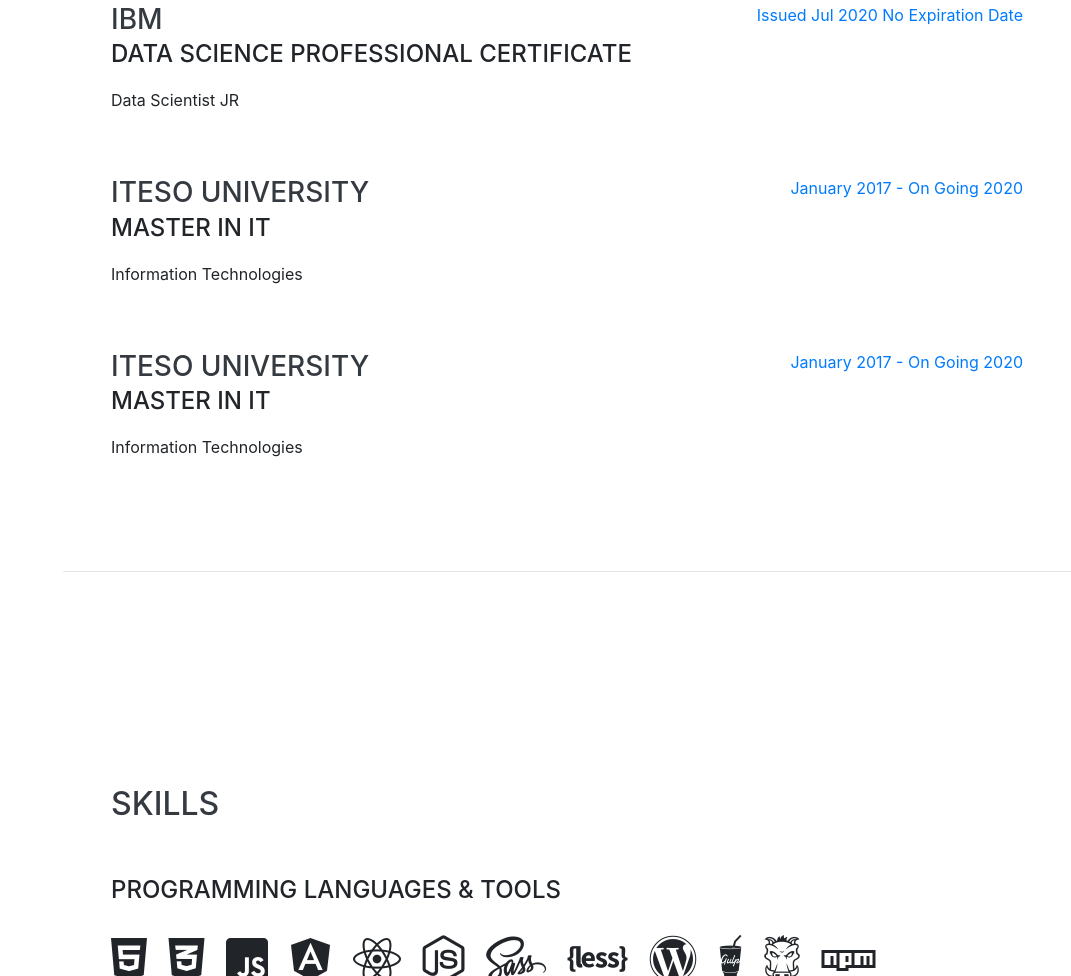
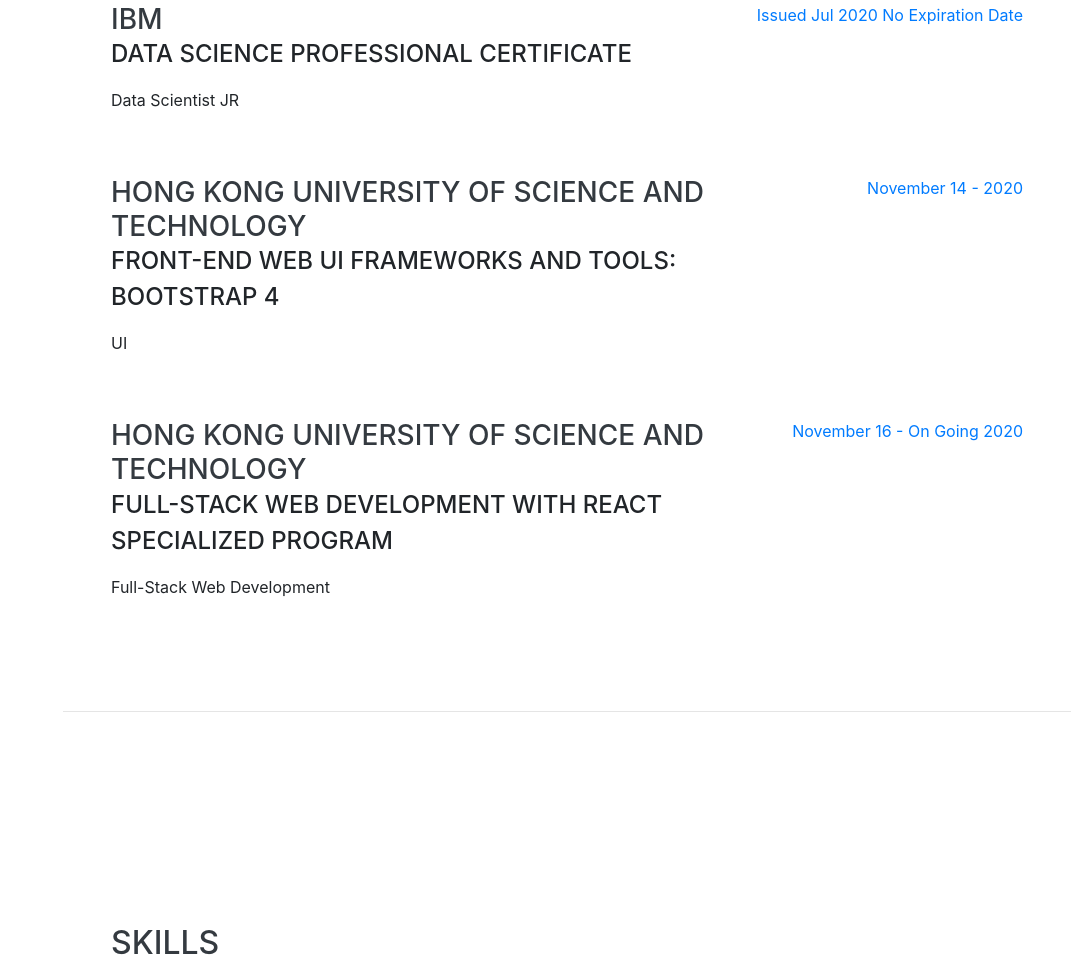
Before and after one commit to Ricadogovea/resume, a website with bundled scripts: page index.html in a window 1280 px wide. Shown: the part 2069-3045 px from the top of the page, without its empty margins (209-1280 px from the left). Built offline with nearby package versions, Linux system fonts and the light colour scheme; a web font is replaced by a local one.

Commit message:
Update index.html

```diff
--- a/index.html
+++ b/index.html
@@ -170,25 +170,25 @@
 
         <div class="resume-item d-flex flex-column flex-md-row justify-content-between mb-5">
           <div class="resume-content">
-            <h3 class="mb-0">ITESO University </h3>
-            <div class="subheading mb-3">Master in IT</div>
-            <div>Information Technologies</div>
+            <h3 class="mb-0">Hong Kong University of Science and Technology </h3>
+            <div class="subheading mb-3">Front-End Web UI Frameworks and Tools: Bootstrap 4 </div>
+            <div>UI</div>
             <p></p>
           </div>
           <div class="resume-date text-md-right">
-            <span class="text-primary">January 2017 - On Going 2020</span>
+            <span class="text-primary">November 14 - 2020</span>
           </div>
         </div>
 
         <div class="resume-item d-flex flex-column flex-md-row justify-content-between mb-5">
           <div class="resume-content">
-            <h3 class="mb-0">ITESO University </h3>
-            <div class="subheading mb-3">Master in IT</div>
-            <div>Information Technologies</div>
+            <h3 class="mb-0">Hong Kong University of Science and Technology </h3>
+            <div class="subheading mb-3">Full-Stack Web Development with React Specialized program </div>
+            <div>Full-Stack Web Development</div>
             <p></p>
           </div>
           <div class="resume-date text-md-right">
-            <span class="text-primary">January 2017 - On Going 2020</span>
+            <span class="text-primary">November 16 - On Going 2020</span>
           </div>
         </div>
 
```
